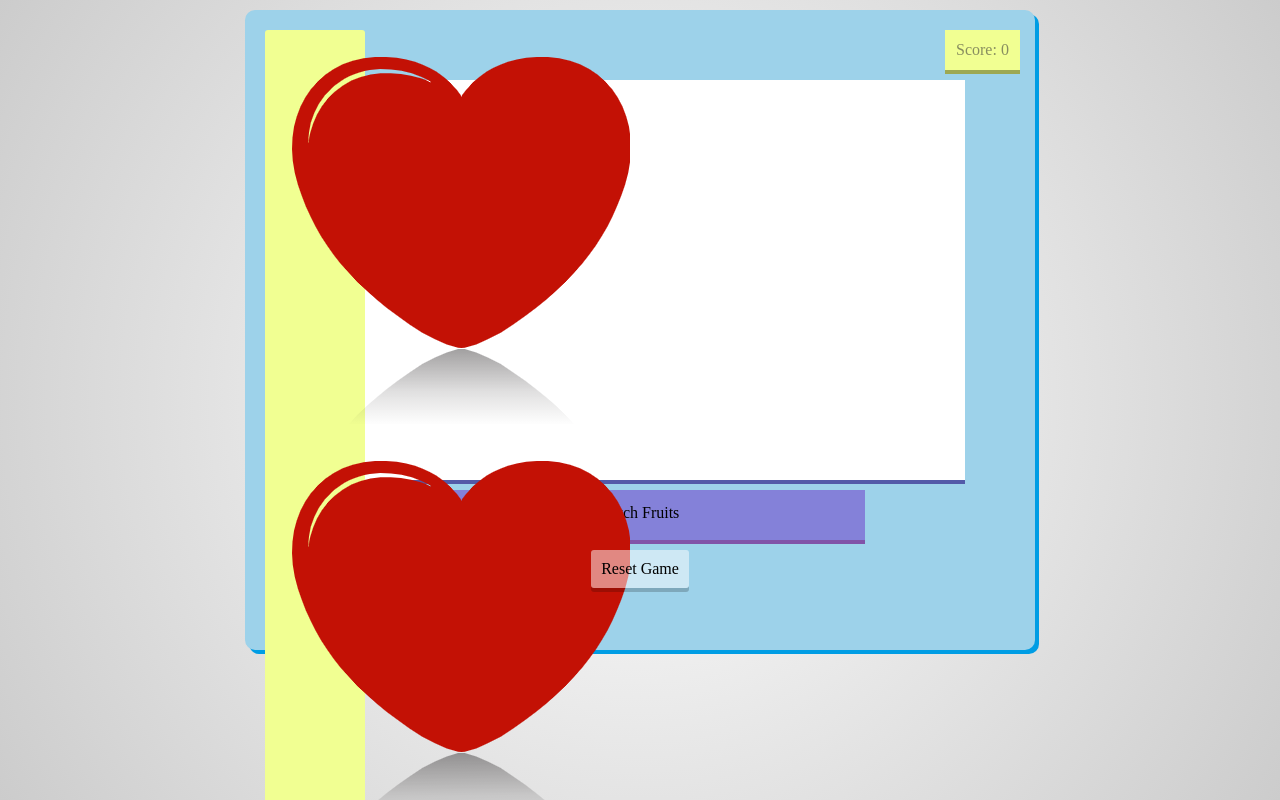
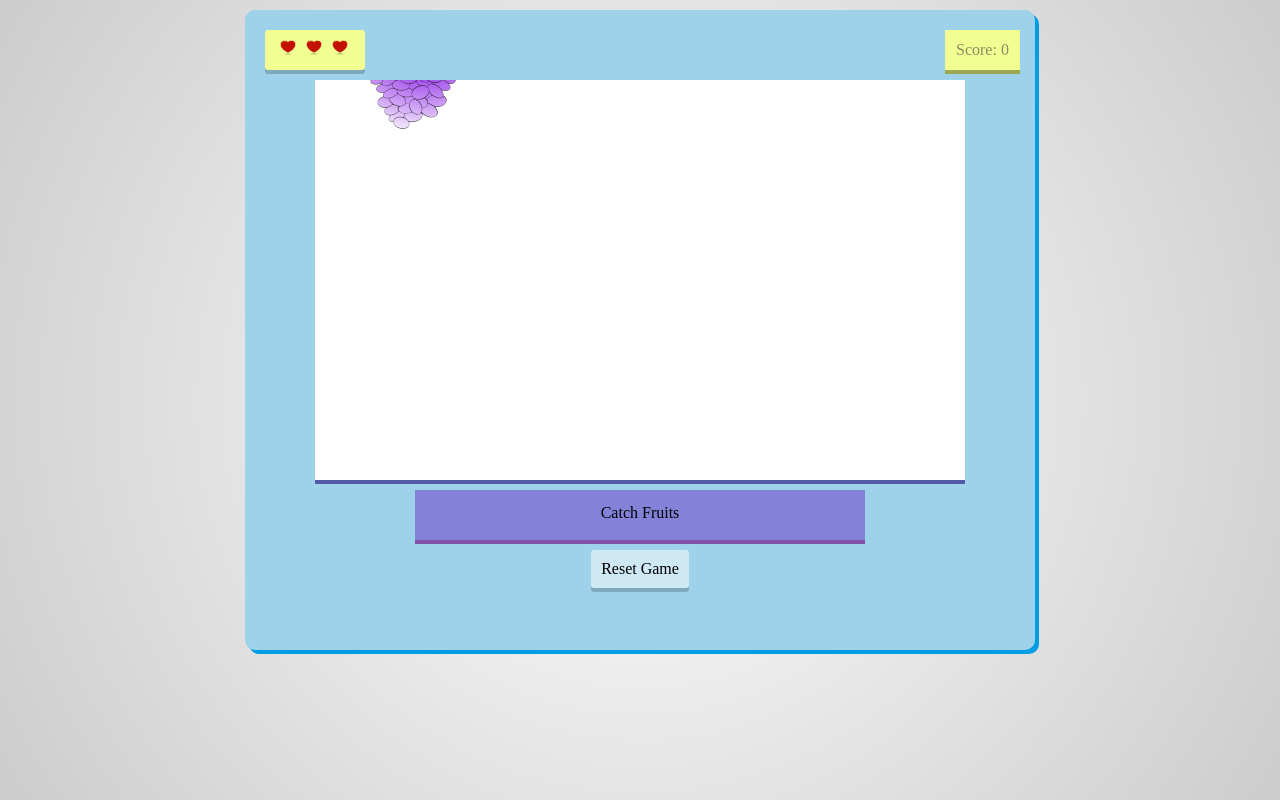
Before and after one commit to K-Tsai/Fruits-Game, a plain HTML site: page index.html in a window 1280 px wide. Both pictures are taken after a click on the element "Start Game". Shown: the top 800 px of the page. Drawn offline with nearby package versions, Linux system fonts and the light colour scheme.

Commit message:
added fruit pictures

```diff
--- a/index.html
+++ b/index.html
@@ -15,14 +15,8 @@
       <div id="trialsLeft">
 
       </div>
-      <div id="correct">
-        Correct
-      </div>
-      <div id="wrong">
-        Try again
-      </div>
-      <div id="question">
-
+      <div id="fruitsContainer">
+        <img id= "fruit1" class="fruit">
       </div>
       <div id="instruction">
         Catch Fruits
--- a/javascript.js
+++ b/javascript.js
@@ -1,6 +1,7 @@
 let playing= false
 let score;
 let trialsLeft;
+let fruits = ['apple', 'banana', 'cherries', 'grapes', 'mango', 'orange', 'peach', 'pear', 'watermelon'];
 $(function() {
   $("#startreset").click(function(){
     if (playing == true) { //are we playing?
@@ -13,13 +14,14 @@ $(function() {
       $("#trialsLeft").show();
       trialsLeft= 3;
       addHearts();
+      startAction();
     }
   })
 });
 
 function addHearts() {
   for(let i = 0 ; i < trialsLeft; i++) {
-    $('#trialsLeft').append('<img id="heartImg" src="images/heart.png" />')
+    $('#trialsLeft').append('<img class="heartImg" src="images/heart.png" />')
   }
 }
 
@@ -40,3 +42,13 @@ function addHearts() {
 //slice a fruit
   //play sound
   //explode fruit
+
+  function startAction() {
+    $('#fruit1').show();
+    chooseFruit(); //random fruit
+    $('#fruit1').css({'left': Math.round(Math.random()*550), 'top': -50})
+  }
+
+  function chooseFruit () {
+    $("#fruit1").attr('src', 'images/' + fruits[Math.round(Math.random() * 8)] + '.png');
+  }
--- a/style.css
+++ b/style.css
@@ -27,25 +27,7 @@ html {
   -webkit-box-shadow: 0px 4px 0px #9da853;
 }
 
-#correct {
-  position: absolute;
-  left: 260px;
-  background-color: #42e252;
-  color: white;
-  padding: 11px;
-  display: none;
-}
-
-#wrong {
-  position: absolute;
-  left: 250px;
-  background-color: #de401a;
-  color: white;
-  padding: 11px;
-  display: none;
-}
-
-#question {
+#fruitsContainer {
   width: 650px;
   height: 400px;
   margin: 50px auto 10px auto;
@@ -57,6 +39,8 @@ html {
   text-align: center;
   font-family: cursive, sans-serif;
   color: black;
+  position: relative;
+  overflow: hidden;
 }
 
 #instruction {
@@ -162,3 +146,14 @@ html {
   z-index: 2;
   display:none;
 }
+
+.heartImg {
+  width: 16px;
+  height: 16px;
+  margin: 0 5px;
+}
+
+.fruit {
+   display:none;
+   position: absolute;
+}
```
Also changed, not shown: images/apple.png (added), images/banana.png (added), images/cherries.png (added), images/grapes.png (added), images/mango.png (added), images/orange.png (added), images/peach.png (added), images/pear.png (added), images/watermelon.png (added).
